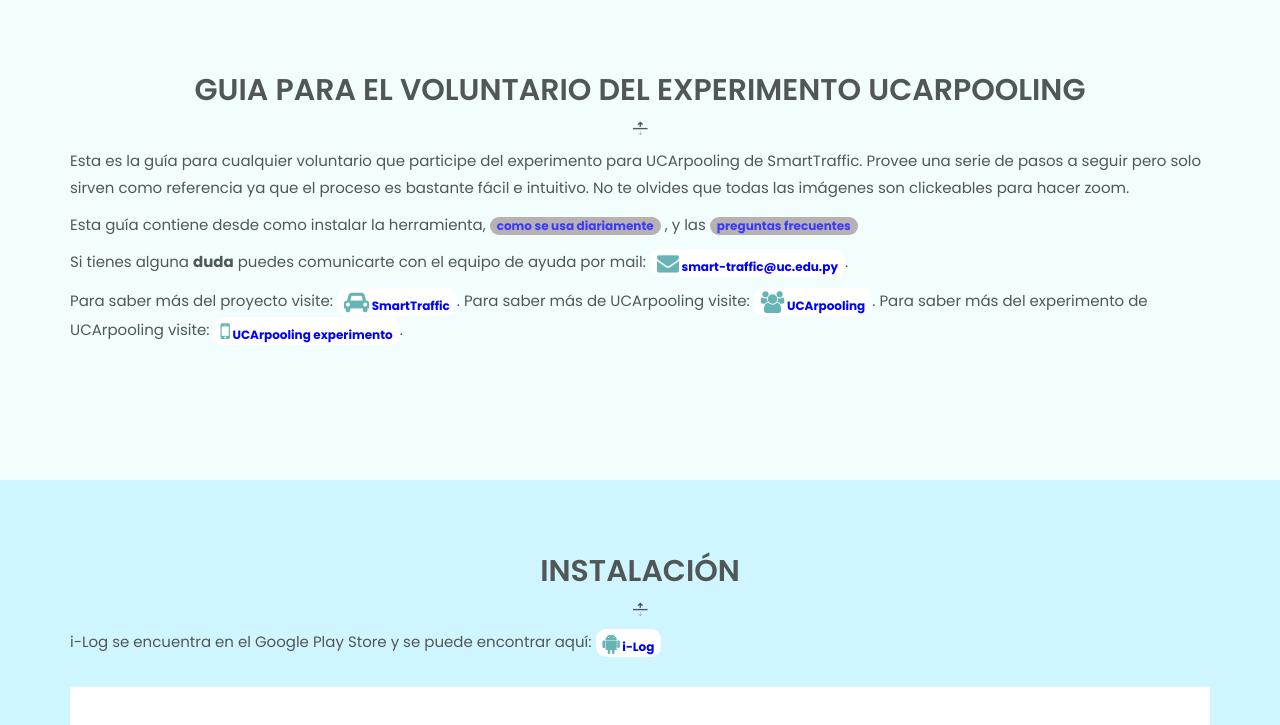
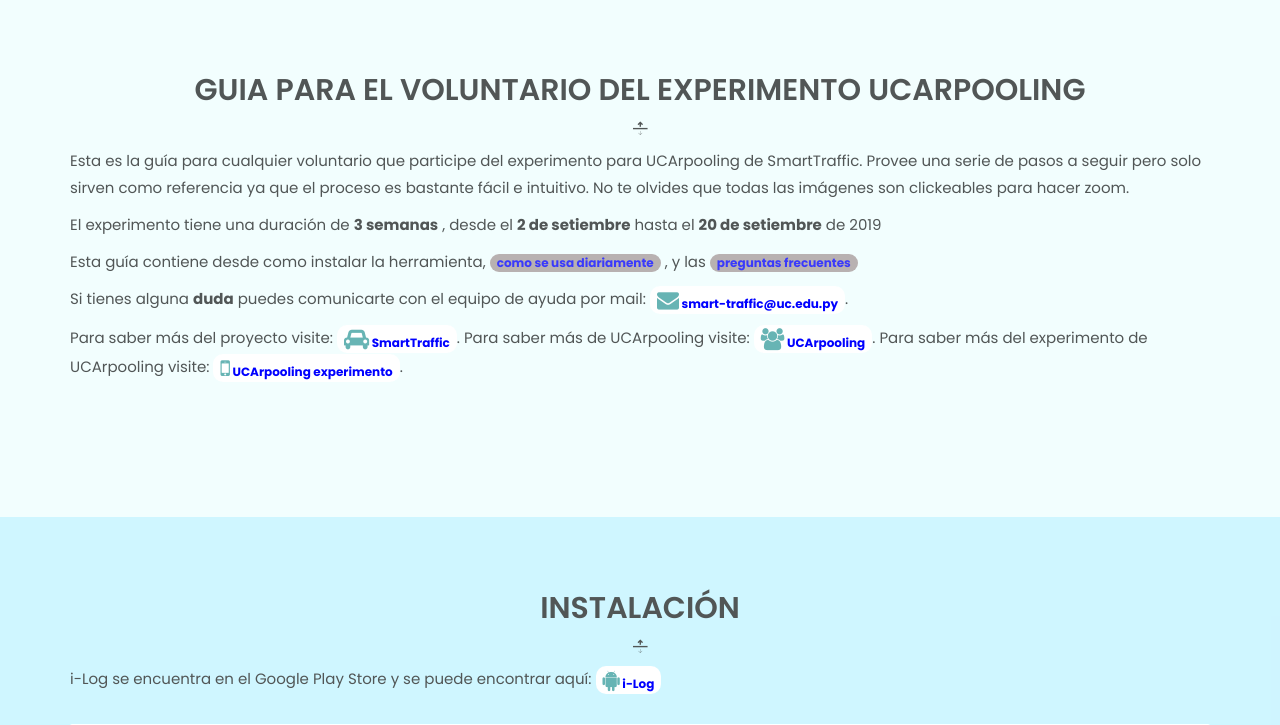
Before and after one commit to SmartTrafficPY/Smarttraffic-Webpage, a Django app: template smwebsite/templates/ucarpooling/ilog_guide.html in a window 1280 px wide. Shown: the part 401-1126 px from the top of the page. Run offline with Django 3.2, Linux system fonts and the light colour scheme; the template is opened without the code that fills it, so the values that code supplies are empty; some libraries are stand-ins or nearby versions.

Commit message:
20190904

```diff
--- a/smwebsite/templates/ucarpooling/ilog_guide.html
+++ b/smwebsite/templates/ucarpooling/ilog_guide.html
@@ -132,6 +132,9 @@
                             No te olvides que todas las imágenes son clickeables para hacer zoom.
                         </p>
                         <p>
+                            El experimento tiene una duración de <strong>3 semanas</strong> , desde el <strong>2 de setiembre</strong> hasta el <strong>20 de setiembre</strong> de 2019
+                        </p>
+                        <p>
                             Esta guía contiene desde como instalar la herramienta, <a
                             style="color:rgb(58, 58, 251);background-color: rgb(184, 177, 177)"
                             class="badge badge-light" target="_blank" href="#dialy-use-section">
@@ -224,6 +227,15 @@
                                                         <p>
                                                             Bajar de Google play. Lastimosamente i-Log no está disponible en el app store para IOS
                                                         </p>
+                                                        <p>
+                                                            i-Log se encuentra en el Google Play Store y se puede encontrar aquí: <a
+                                                                style="color:blue;background-color: white"
+                                                                href="https://play.google.com/store/apps/details?id=it.unitn.disi.witmee.sensorlog"
+                                                                class="badge badge-light" target="_blank">
+                                                                <i style="color: #67b4b4; font-size: 22px" class="fa fa-android" aria-hidden="true"></i>
+                                                                i-Log
+                                                            </a>
+                                                        </p>
                                                     </div>
                                                 </div>
                                             </div>
@@ -304,7 +316,16 @@
                                         </div>
                                         <div class="row">
                                             <p>
-                                                Introducir el código de experimento que se le fue proveído por mail.
+                                                Introducir el código de experimento que se le fue proveído al terminar el <strong>Formulario de inscripción</strong>.
+                                            </p>
+                                            <p>
+                                                El <strong>Formulario de inscripción</strong> puede ser encontrado aqui: <a
+                                                style="color:blue;background-color: white"
+                                                href="https://forms.gle/59VP4hbgfd4xutkW9"
+                                                class="badge badge-light" target="_blank">
+                                                <i style="color: #67b4b4; font-size: 22px" class="fa fa-wpforms" aria-hidden="true"></i>
+                                                Formulario
+                                            </a>
                                             </p>
                                         </div>
                                     </div>
```
